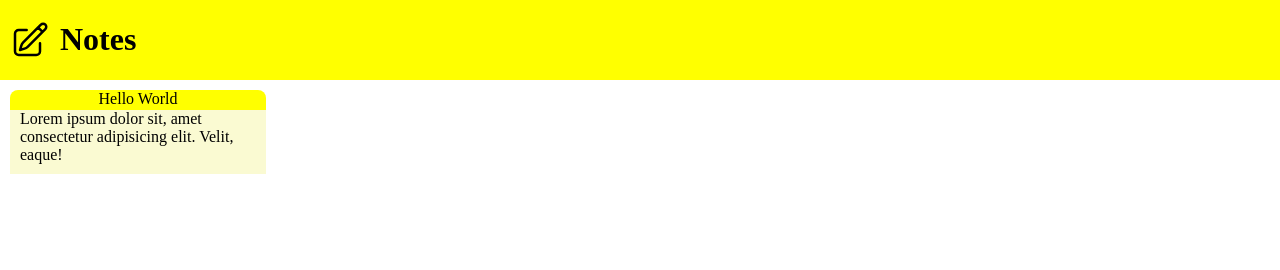
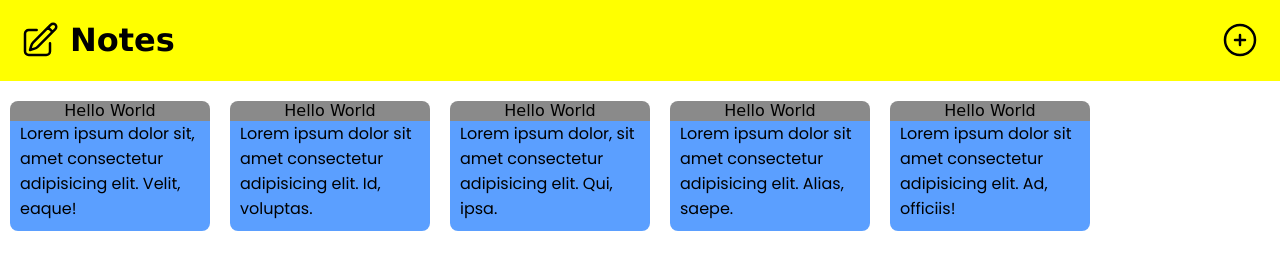
Before and after one commit to EnergyLocus/Notes, a plain HTML site: page index.html in a window 1280 px wide. Drawn offline with Linux system fonts and the light colour scheme; a web font is replaced by a local one.

Commit message:
90% done

```diff
--- a/index.html
+++ b/index.html
@@ -5,6 +5,10 @@
     <meta charset="UTF-8">
     <meta http-equiv="X-UA-Compatible" content="IE=edge">
     <meta name="viewport" content="width=device-width, initial-scale=1.0">
+    <link rel="preconnect" href="https://fonts.googleapis.com">
+    <link rel="preconnect" href="https://fonts.gstatic.com" crossorigin>
+    <link href="https://fonts.googleapis.com/css2?family=Black+Han+Sans&family=Overlock&family=Poppins&display=swap"
+        rel="stylesheet">
     <title>Notes</title>
     <link rel="stylesheet" href="style.css">
     <style>
@@ -18,20 +22,42 @@
 <body>
     <header>
         <div class="head">
+            <div>
+                <svg xmlns="http://www.w3.org/2000/svg" fill="none" viewBox="0 0 24 24" stroke-width="1.5"
+                    stroke="currentColor" class="w-6 h-6">
+                    <path stroke-linecap="round" stroke-linejoin="round"
+                        d="M16.862 4.487l1.687-1.688a1.875 1.875 0 112.652 2.652L10.582 16.07a4.5 4.5 0 01-1.897 1.13L6 18l.8-2.685a4.5 4.5 0 011.13-1.897l8.932-8.931zm0 0L19.5 7.125M18 14v4.75A2.25 2.25 0 0115.75 21H5.25A2.25 2.25 0 013 18.75V8.25A2.25 2.25 0 015.25 6H10" />
+                </svg>
+                <h1><b>Notes</b></h1>
+            </div>
             <svg xmlns="http://www.w3.org/2000/svg" fill="none" viewBox="0 0 24 24" stroke-width="1.5"
-                stroke="currentColor" class="w-6 h-6">
+                stroke="currentColor" class="w-6 h-6 add-notes">
                 <path stroke-linecap="round" stroke-linejoin="round"
-                    d="M16.862 4.487l1.687-1.688a1.875 1.875 0 112.652 2.652L10.582 16.07a4.5 4.5 0 01-1.897 1.13L6 18l.8-2.685a4.5 4.5 0 011.13-1.897l8.932-8.931zm0 0L19.5 7.125M18 14v4.75A2.25 2.25 0 0115.75 21H5.25A2.25 2.25 0 013 18.75V8.25A2.25 2.25 0 015.25 6H10" />
+                    d="M12 9v6m3-3H9m12 0a9 9 0 11-18 0 9 9 0 0118 0z" />
             </svg>
-            <h1>Notes</h1>
         </div>
     </header>
     <main>
         <div class="card">
-            <div class="title">Hello World</div>
+            <div class="title f-1">Hello World</div>
             <div class="text">Lorem ipsum dolor sit, amet consectetur adipisicing elit. Velit, eaque!</div>
         </div>
-
+        <div class="card">
+            <div class="title">Hello World</div>
+            <div class="text">Lorem ipsum dolor sit amet consectetur adipisicing elit. Id, voluptas.</div>
+        </div>
+        <div class="card">
+            <div class="title">Hello World</div>
+            <div class="text">Lorem ipsum dolor, sit amet consectetur adipisicing elit. Qui, ipsa.</div>
+        </div>
+        <div class="card">
+            <div class="title">Hello World</div>
+            <div class="text">Lorem ipsum dolor sit amet consectetur adipisicing elit. Alias, saepe.</div>
+        </div>
+        <div class="card">
+            <div class="title">Hello World</div>
+            <div class="text">Lorem ipsum dolor sit amet consectetur adipisicing elit. Ad, officiis!</div>
+        </div>
     </main>
 </body>
 
--- a/style.css
+++ b/style.css
@@ -3,22 +3,48 @@ body {
   padding: 0;
 }
 
+:root {
+  --header: yellow;
+  --title: rgb(138, 138, 138);
+  --text: rgb(91, 159, 255);
+  --headerr: "Verdana", sans-serif;
+  --titler: "Overlock", cursive;
+  --textr: "Poppins", sans-serif;
+}
+header {
+  background-color: var(--header);
+  width: 100%;
+}
 .head {
-  background-color: yellow;
-  width: 100%;
+  font-family: var(--headerr);
   display: flex;
   align-items: center;
+  margin-left: 10px;
+  justify-content: space-between;
 }
 
 .head svg {
   height: 40px;
   margin: 10px;
 }
+.head div {
+  display: flex;
+  align-items: center;
+}
+.head .add-notes {
+  margin-right: 20px;
+}
+main {
+  display: flex;
+  flex-wrap: wrap;
+  flex-direction: row;
+}
 
 .card {
-  width: 20%;
+  width: 200px;
   border-radius: 8px;
   margin: 10px;
+  margin-top: 20px;
 }
 .card .title,
 .card .text {
@@ -28,7 +54,8 @@ body {
 .card .title {
   text-align: center;
   width: 100%;
-  background-color: yellow;
+  background-color: var(--title);
+  font-family: var(--titler);
   height: 20px;
   border-top-left-radius: 8px;
   border-top-right-radius: 8px;
@@ -37,5 +64,8 @@ body {
 .card .text {
   padding-left: 10px;
   padding-bottom: 10px;
-  background-color: lightgoldenrodyellow;
+  background-color: var(--text);
+  border-bottom-left-radius: 8px;
+  border-bottom-right-radius: 8px;
+  font-family: var(--textr);
 }
```
